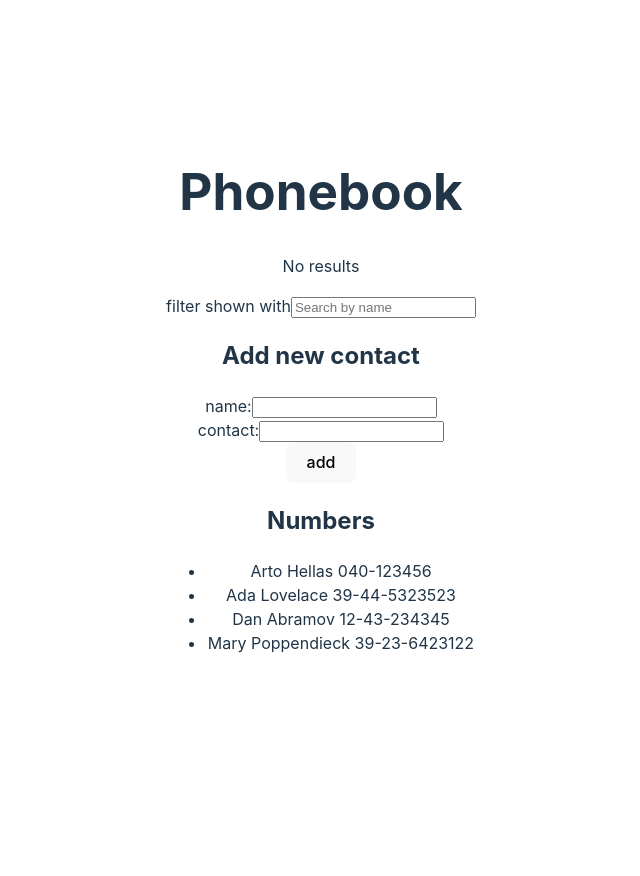
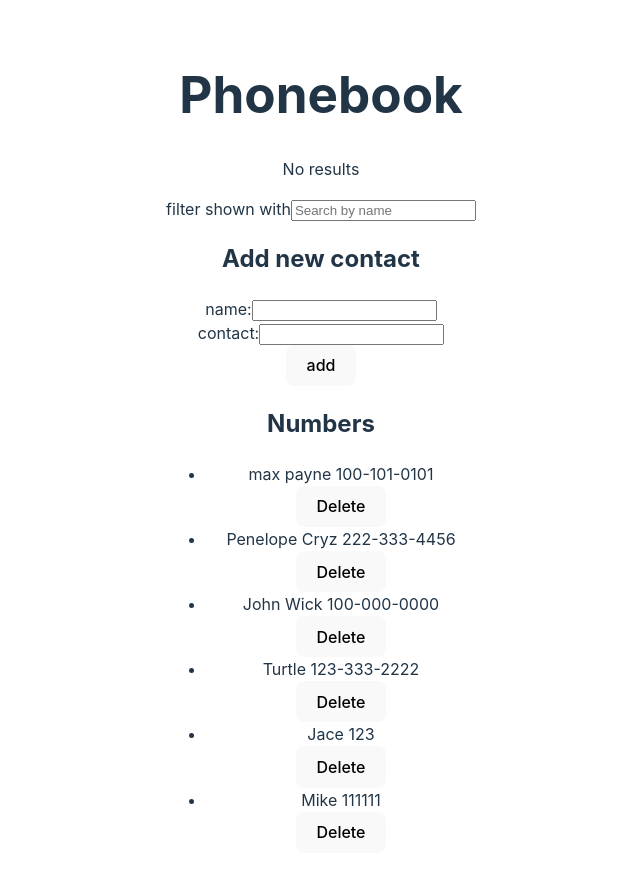
Before and after one commit to beatricehahn/univHelsinki, a React (Vite) app in the folder part2/phonebook/: page / in a window 1280 px wide. Shown: the top 876 px of the page, without its empty margins (319-959 px from the left). Before the commit the page ends 800 px from the top, so only its background shows below. Built offline with nearby package versions, Linux system fonts and the light colour scheme; data requests are answered from the project's data file.

Commit message:
Add CRUD features and logic handling for prexisitng contacts

```diff
--- a/part2/phonebook/db.json
+++ b/part2/phonebook/db.json
@@ -1,24 +1,34 @@
 {
-    "persons":[
+  "persons": [
     {
-        "name": "Arto Hellas",
-        "number": "040-123456",
-        "id": 1
-      },
-      {
-        "name": "Ada Lovelace",
-        "number": "39-44-5323523",
-        "id": 2
-      },
-      {
-        "name": "Dan Abramov",
-        "number": "12-43-234345",
+      "name": "max payne",
+      "number": "100-101-0101",
       "id": 3
     },
     {
-        "name": "Mary Poppendieck",
-        "number": "39-23-6423122",
+      "name": "Penelope Cryz",
+      "number": "222-333-4456",
       "id": 4
+    },
+    {
+      "name": "John Wick",
+      "number": "100-000-0000",
+      "id": 5
+    },
+    {
+      "name": "Turtle",
+      "number": "123-333-2222",
+      "id": 6
+    },
+    {
+      "name": "Jace",
+      "number": "123",
+      "id": 7
+    },
+    {
+      "name": "Mike",
+      "number": "111111",
+      "id": 8
     }
   ]
 }
--- a/part2/phonebook/src/App.jsx
+++ b/part2/phonebook/src/App.jsx
@@ -1,9 +1,10 @@
 import { useState, useEffect } from 'react'
-import axios from 'axios'
 
 import Phonelist from './components/Phonelist'
 import SearchResults from './components/SearchResults'
 import Form from './components/Form'
+
+import contactService from './services/contacts'
 
 import './App.css'
 
@@ -12,20 +13,23 @@ const App = () => {
 
   // fetch mock server data and set persons info
   useEffect(() => {
-    console.log('effect')
-    axios
-      .get('http://localhost:3001/persons')
-      .then(response => {
-        console.log('promise fulfilled')
-        setPersons(response.data)
+    contactService
+      .getAll()
+      .then(res => {
+        setPersons(res.data)
       })
   }, [])
+
+  // re-render everytime persons updates
+  useEffect(() => {
+    contactService
+      .getAll()
+  }, [persons])
 
   // this state controls form input element
   const [newName, setNewName] = useState('')
   const [newNumber, setNewNumber] = useState('')
   const [search, setSearch] = useState('')
-
 
   const handleNameChange = (event) => {
     console.log(event.target.value)
@@ -43,16 +47,43 @@ const App = () => {
       number: newNumber
     }
 
+    let oldNumber = ''
+    let id = 0
+
     // if person's name already exists, return an alert
     const checkName = (person) => {
+      if (person.name === newName) {
+        oldNumber = person.number
+        id = person.id
+      }
+
       return person.name === newName
     }
+
     const foundPerson = persons.find(checkName)
 
     if (foundPerson) {
-      alert(`${newName} is already added to the phonebook`)
+      // check if new number is a match to the phone number on record
+      if (newNumber === oldNumber) {
+        alert(`${newName} is already added to the phonebook`)
+      } else {
+        if (window.confirm(`${newName} is already added to the phonebook, replace the old number with a new one?`)) {
+          //setNewNumber(newNumber)
+
+          contactService
+            .update(id, personObject)
+            .then(() => {
+              setPersons(persons.map(person => person.number != oldNumber ? person : personObject))
+            })
+          oldNumber = '' // reset old
+        }
+      }
     } else {
-      setPersons(persons.concat(personObject))
+      // send new contact info to backend
+      contactService
+        .create(personObject)
+        .then(() => setPersons(persons.concat(personObject)))
+
     }
     setNewName('')
     setNewNumber('')
--- a/part2/phonebook/src/components/Phonelist.jsx
+++ b/part2/phonebook/src/components/Phonelist.jsx
@@ -1,14 +1,26 @@
+import contactService from '../services/contacts'
+
 const Phonelist = ({persons}) => {
+    const handleDelete = (id) => {
+        contactService
+            .del(id)
+            .then(res => console.log('delete user', res))
+        // contactService.getAll()
+    }
+
     return (
         <div>
             <h2>Numbers</h2>
             <ul>
             {
                 persons.map(person =>
-                    <li key={person.name}>{person.name} {person.number}</li>
+                    <div key={person.name}>
+                        <li >{person.name} {person.number}</li>
+                        <button onClick={() => handleDelete(person.id)}>Delete</button>
+                    </div>
                 )
             }
-        </ul>
+            </ul>
         </div>
     )
 }
--- a/part2/phonebook/src/components/SearchResults.jsx
+++ b/part2/phonebook/src/components/SearchResults.jsx
@@ -1,11 +1,10 @@
 // rendered search result component
 const SearchResults = ({persons, search}) => {
-    const checkName = (name) => name.toLowerCase() === search.toLowerCase()
+    const checkName = (name) => (name.toLowerCase() === search.toLowerCase())
     // search person by filter, save resulting array in results
     let results = persons.filter(person => checkName(person.name))
     return (
         <div>
-
             {
                 results.length > 0 ? search : <p>No results</p>
             }
--- /dev/null
+++ b/part2/phonebook/src/services/contacts.js
@@ -0,0 +1,22 @@
+import axios from 'axios'
+const baseUrl = 'http://localhost:3001/persons'
+
+const getAll = () => {
+    return axios.get(baseUrl)
+}
+
+const create = newObject => {
+    return axios.post(baseUrl, newObject)
+}
+
+const update = (id, newObject) => {
+    return axios.put(`${baseUrl}/${id}`, newObject)
+}
+
+const del = id => {
+    if (window.confirm('Do you want to delete this user?')) {
+        return axios.delete(`${baseUrl}/${id}`)
+    }
+}
+
+export default {getAll, create, update, del}
```
Lines whose indentation alone changed are shown as unchanged.
